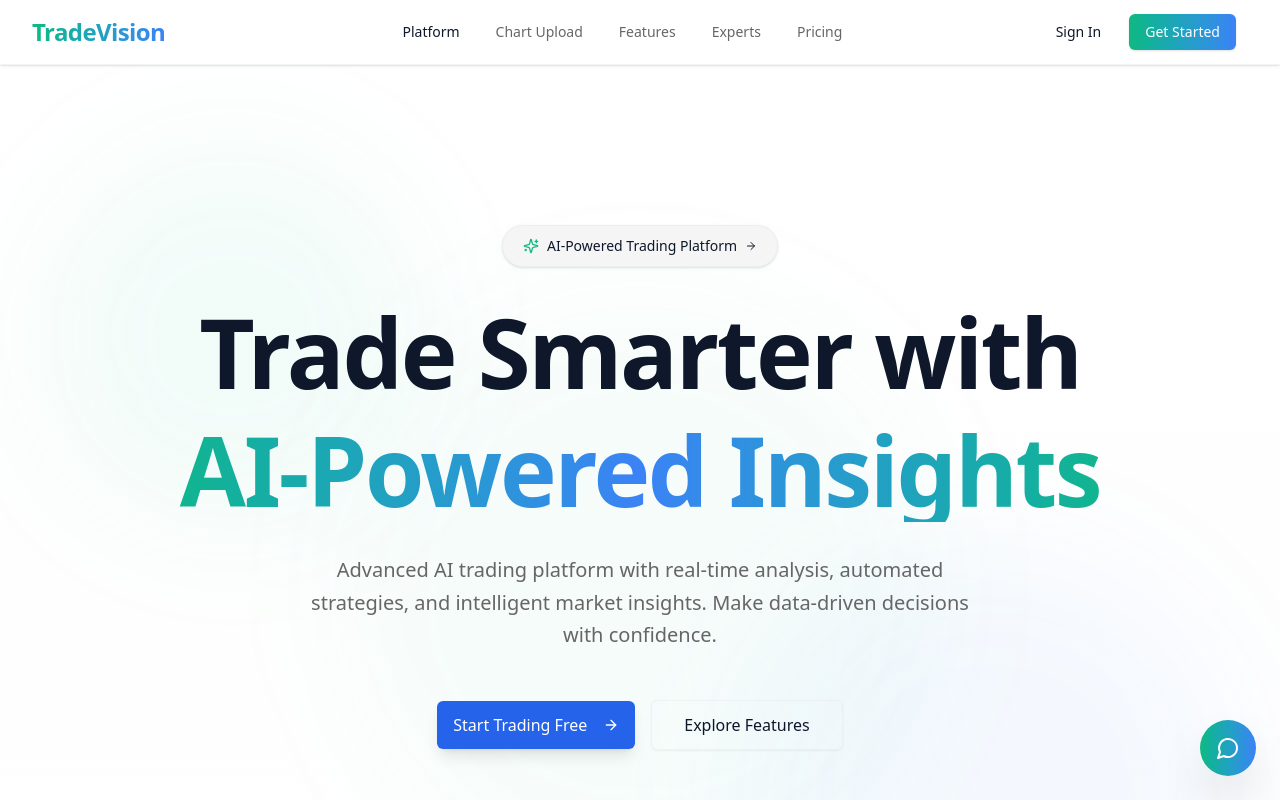
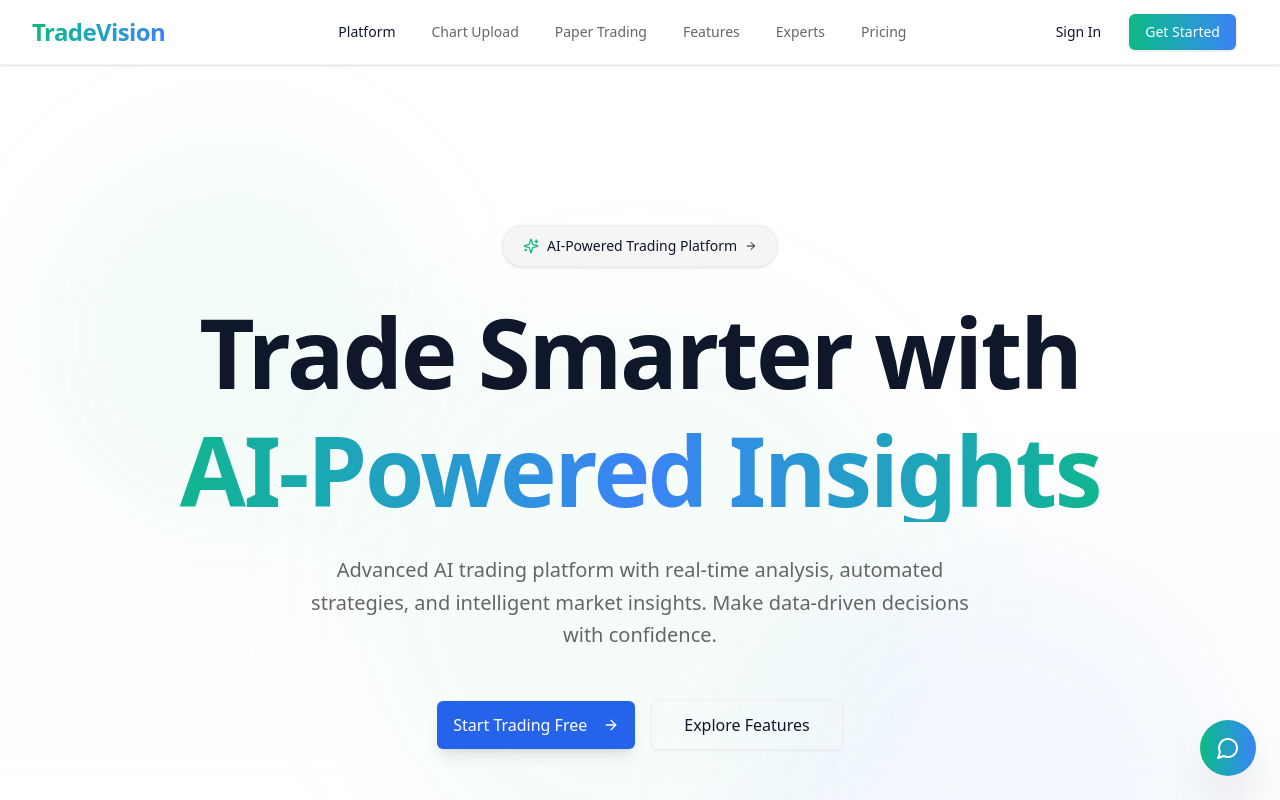
Before and after one commit to Dreamoppp/v0-tradevision69, a Next.js app: page / in a window 1280 px wide. Shown: the top 800 px of the page. Built offline with nearby package versions, Linux system fonts and the light colour scheme.

Commit message:
feat: add paper trading feature and navigation
Added handlePaperTrading function and Paper Trading button in header

```diff
--- a/app/page.tsx
+++ b/app/page.tsx
@@ -60,6 +60,17 @@ export default function HomePage() {
     setShowChatBot(!showChatBot)
   }
 
+  const handlePaperTrading = () => {
+    if (!user) {
+      setShowLoginModal(true)
+      return
+    }
+    setCurrentView("platform")
+    window.setTimeout(() => {
+      document.getElementById("paper-trading")?.scrollIntoView({ behavior: "smooth", block: "start" })
+    }, 50)
+  }
+
   const handleLogin = (userData: { email: string; name: string }) => {
     setUser(userData)
     setShowLoginModal(false)
@@ -91,6 +102,7 @@ export default function HomePage() {
         user={user}
         onLoginClick={() => setShowLoginModal(true)}
         onLogout={handleLogout}
+        onPaperTrading={handlePaperTrading}
       />
 
       {currentView === "home" && (
--- a/components/header.tsx
+++ b/components/header.tsx
@@ -11,6 +11,7 @@ interface HeaderProps {
   user?: { email: string; name: string } | null
   onLoginClick: () => void
   onLogout: () => void
+  onPaperTrading?: () => void
 }
 
 export function Header({ onNavigate, currentView, user, onLoginClick, onLogout }: HeaderProps) {
@@ -67,6 +68,12 @@ export function Header({ onNavigate, currentView, user, onLoginClick, onLogout }
                 }`}
               >
                 Chart Upload
+              </button>
+              <button
+                onClick={() => onPaperTrading?.()}
+                className="text-muted-foreground hover:text-foreground hover:bg-muted/50 transition-smooth px-4 py-2 text-sm font-medium rounded-lg"
+              >
+                Paper Trading
               </button>
               <button
                 onClick={() => scrollToSection("features")}
@@ -142,6 +149,12 @@ export function Header({ onNavigate, currentView, user, onLoginClick, onLogout }
                 Chart Upload
               </button>
               <button
+                onClick={() => onPaperTrading?.()}
+                className="text-left px-4 py-2 text-sm font-medium text-foreground hover:bg-accent/10 rounded-lg transition-smooth"
+              >
+                Paper Trading
+              </button>
+              <button
                 onClick={() => scrollToSection("features")}
                 className="text-left px-4 py-2 text-sm font-medium text-foreground hover:bg-accent/10 rounded-lg transition-smooth"
               >
--- a/components/paper-trading-section.tsx
+++ b/components/paper-trading-section.tsx
@@ -44,7 +44,7 @@ export function PaperTradingSection() {
   }
 
   return (
-    <section className="border-t border-border bg-muted/20 px-4 py-12 sm:px-6 lg:px-8" aria-labelledby="paper-trading-title">
+    <section id="paper-trading" className="scroll-mt-24 border-t border-border bg-muted/20 px-4 py-12 sm:px-6 lg:px-8" aria-labelledby="paper-trading-title">
       <div className="mx-auto max-w-7xl">
         <div className="mb-6 flex flex-col gap-3 md:flex-row md:items-end md:justify-between">
           <div>
```
